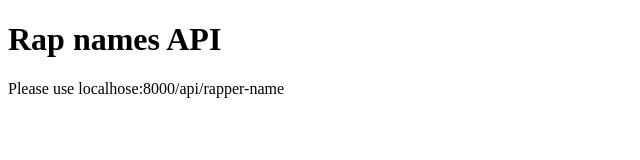
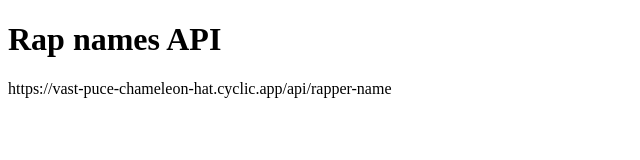
Before and after one commit to JonSEK/rap-names-api, a website: page index.html in a window 1280 px wide. Shown: the whole page, without its empty margins (0-640 px from the left). Drawn offline with Linux system fonts and the light colour scheme.

Commit message:
updated html documentation

```diff
--- a/index.html
+++ b/index.html
@@ -7,6 +7,6 @@
 </head>
 <body>
     <h1>Rap names API</h1>
-    <p>Please use localhose:8000/api/rapper-name</p>
+    <p>https://vast-puce-chameleon-hat.cyclic.app/api/rapper-name</p>
 </body>
 </html>
```
